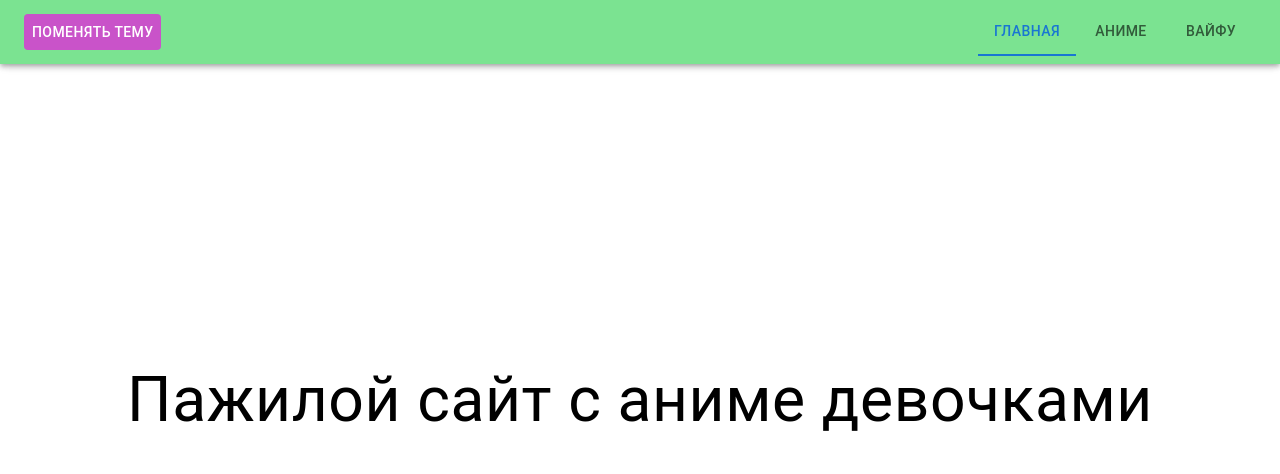
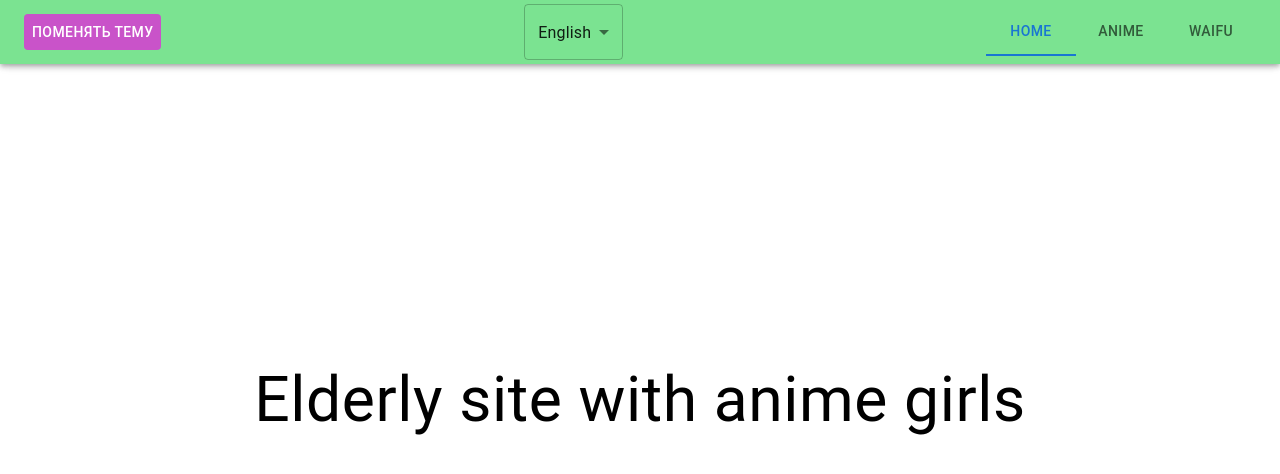
Before and after one commit to ponchik009/react-anime, a React (Create React App) app: page / in a window 1280 px wide. Shown: the top 474 px of the page. Built offline with nearby package versions, Linux system fonts and the light colour scheme.

Commit message:
мультиязычность

```diff
--- a/src/App.js
+++ b/src/App.js
@@ -2,19 +2,25 @@ import React from "react";
 
 import AppRouter from "./components/AppRouter/AppRouter";
 import Layout from "./layout/Layout";
+import { languages, LanguageContext } from "./language/languageContext";
 import { themes, ThemeContext } from "./theme/themeContext";
 
 function App() {
   const [theme, setTheme] = React.useState(themes.light);
+  const [language, setLanguage] = React.useState(languages.en);
 
   const toggleTheme = () =>
     setTheme(theme === themes.light ? themes.dark : themes.light);
+
+  const toggleLanguage = (event) => setLanguage(languages[event.target.value]);
   return (
-    <ThemeContext.Provider value={theme}>
-      <Layout toggleTheme={toggleTheme}>
-        <AppRouter />
-      </Layout>
-    </ThemeContext.Provider>
+    <LanguageContext.Provider value={language}>
+      <ThemeContext.Provider value={theme}>
+        <Layout toggleTheme={toggleTheme} toggleLanguage={toggleLanguage}>
+          <AppRouter />
+        </Layout>
+      </ThemeContext.Provider>
+    </LanguageContext.Provider>
   );
 }
 
--- /dev/null
+++ b/src/language/languageContext.js
@@ -0,0 +1,26 @@
+import React from "react";
+
+export const languages = {
+  ru: {
+    tag: "ru",
+    mainTitle: "Пажилой сайт с аниме девочками",
+    menu: {
+      home: "Главная",
+      anime: "Аниме",
+      waifu: "Вайфу",
+    },
+    changeTheme: "Поменять тему",
+  },
+  en: {
+    tag: "en",
+    mainTitle: "Elderly site with anime girls",
+    menu: {
+      home: "Home",
+      anime: "Anime",
+      waifu: "Waifu",
+    },
+    changeTheme: "Change theme",
+  },
+};
+
+export const LanguageContext = React.createContext(languages.eng);
--- a/src/layout/Layout.jsx
+++ b/src/layout/Layout.jsx
@@ -2,12 +2,23 @@ import React, { useContext } from "react";
 import { NavLink, useLocation } from "react-router-dom";
 
 import { ThemeContext } from "../theme/themeContext";
-import { AppBar, Box, Button, Tabs, Toolbar, Tab } from "@mui/material";
+import { LanguageContext } from "../language/languageContext";
+import {
+  AppBar,
+  Box,
+  Button,
+  Tabs,
+  Toolbar,
+  Tab,
+  Select,
+  MenuItem,
+} from "@mui/material";
 import { routes } from "../const/const";
 import ScrollToTop from "../components/ScrollToTop/ScrollToTop";
 
-const Layout = ({ children, toggleTheme }) => {
+const Layout = ({ children, toggleTheme, toggleLanguage }) => {
   const theme = useContext(ThemeContext);
+  const language = useContext(LanguageContext);
   const location = useLocation();
 
   const [tab, setTab] = React.useState(routes.indexOf(location.pathname));
@@ -27,10 +38,28 @@ const Layout = ({ children, toggleTheme }) => {
           <Button onClick={toggleTheme} style={theme.button}>
             Поменять тему
           </Button>
+          <Select
+            labelId="demo-simple-select-label"
+            id="demo-simple-select"
+            value={language.tag}
+            label="Language"
+            onChange={toggleLanguage}
+          >
+            <MenuItem value="en">English</MenuItem>
+            <MenuItem value="ru">Russian</MenuItem>
+          </Select>
           <Tabs value={tab} onChange={handleTabChange}>
-            <Tab label="Главная" LinkComponent={NavLink} to="/" />
-            <Tab label="Аниме" LinkComponent={NavLink} to="/anime" />
-            <Tab label="Вайфу" LinkComponent={NavLink} to="/waifu" />
+            <Tab label={language.menu.home} LinkComponent={NavLink} to="/" />
+            <Tab
+              label={language.menu.anime}
+              LinkComponent={NavLink}
+              to="/anime"
+            />
+            <Tab
+              label={language.menu.waifu}
+              LinkComponent={NavLink}
+              to="/waifu"
+            />
           </Tabs>
         </Toolbar>
       </AppBar>
--- a/src/pages/HomePage/HomePage.jsx
+++ b/src/pages/HomePage/HomePage.jsx
@@ -3,15 +3,15 @@ import { Typography } from "@mui/material";
 
 import ScrollToTop from "../../components/ScrollToTop/ScrollToTop";
 import { ThemeContext } from "../../theme/themeContext";
+import { LanguageContext } from "../../language/languageContext";
 
 const HomePage = () => {
   const theme = React.useContext(ThemeContext);
+  const language = React.useContext(LanguageContext);
 
   return (
     <div style={theme.container}>
-      <Typography style={theme.title}>
-        Пажилой сайт с аниме девочками
-      </Typography>
+      <Typography style={theme.title}>{language.mainTitle}</Typography>
       <ScrollToTop />
     </div>
   );
```
